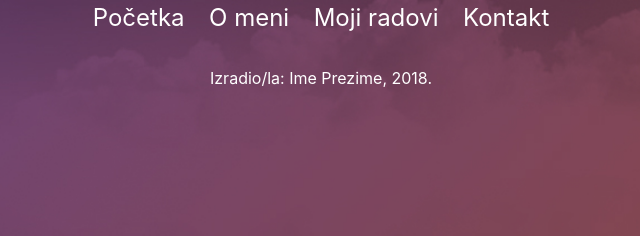
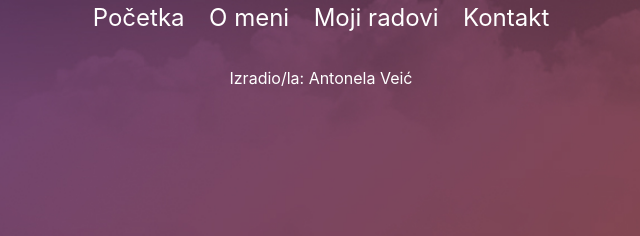
Before and after one commit to cemza/mojportfolio4, a plain HTML site: page kontakt.html in a window 1280 px wide. Shown: the part 1761-1997 px from the top of the page, 319-959 px from the left. Drawn offline with nearby package versions, Linux system fonts and the light colour scheme.

Commit message:
Update kontakt.html

```diff
--- a/kontakt.html
+++ b/kontakt.html
@@ -88,7 +88,7 @@
 							<li><a href="moji_radovi.html">Moji radovi</a></li>
 							<li><a href="kontakt.html">Kontakt</a></li>
 						</ul>
-						<p>Izradio/la: Ime Prezime, 2018.</p>
+						<p>Izradio/la: Antonela Veić</p>
 					</div>
 				</div>
 			</div>
```
